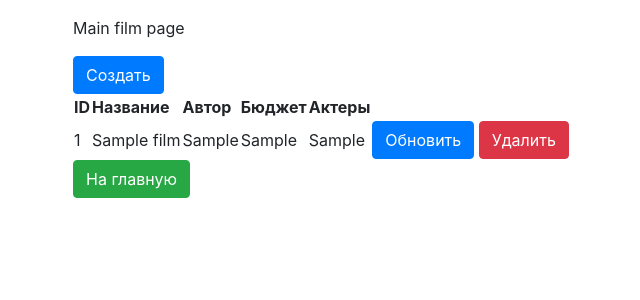
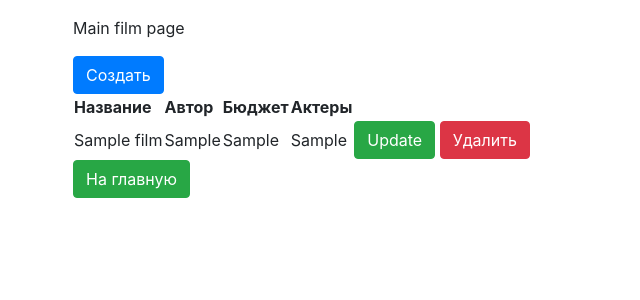
Before and after one commit to Romashka19/Framework, a PHP site: page /films/ in a window 1280 px wide. Shown: the top 300 px of the page, without its empty margins (117-757 px from the left). Run offline with PHP 8.4, Linux system fonts and the light colour scheme; tables that the repository leaves empty or names only in its code hold one stand-in row (values such as "Sample post").

Commit message:
git push

```diff
--- a/app/Controllers/FilmsController.php
+++ b/app/Controllers/FilmsController.php
@@ -33,16 +33,16 @@ class FilmsController extends Controller
     }
     public function update(){
         $db = Database::getInstance();
-        if(isset($_POST["Submit"])) {
+
             $id = $_POST['id'];
             $name = $_POST['name'];
             $director = $_POST['director'];
             $actors = $_POST['actors'];
             $budget = $_POST['budget'];
-            $db->create(
-                "UPDATE `films` SET name = '" . $name . "' , director='" . $director . "', actors='" . $actors . "', budget='" . $budget . "' WHERE id=" . $id);
-            ;
-        }
+
+            $db->update(
+                "UPDATE `films` SET name = '" . $name . "' , director='" . $director . "', actors='" . $actors . "', budget='" . $budget . "' WHERE id='$id'");
+
     }
     public function delete(){
         $db = Database::getInstance();
--- a/front-end/auth/register.php
+++ b/front-end/auth/register.php
@@ -1,6 +1,9 @@
 <a type="button" class="btn btn-success" href="/">На главную</a>
+
+<form action="register" method="POST">
 <ul>
     <li><label>Login<input type="text" name="login" ></label></li>
     <li><label>Pass<input type="password" name="password" ></label></li>
 </ul>
-<button type="submit" name="submit">Регистрация</button>
+<button type="submit" name="submit">Register</button>
+</form>
--- a/front-end/films/index.php
+++ b/front-end/films/index.php
@@ -2,7 +2,6 @@
 <a type="button" class="btn btn-primary" href="create">Cоздать</a>
 <table>
     <tr>
-        <th>ID</th>
         <th>Название</th>
         <th>Автор</th>
         <th>Бюджет</th>
@@ -11,38 +10,65 @@
     </tr>
     <?php foreach ($data as $list): ?>
     <?php //$list = ((object)$list); ?>
-    <tr>
-        <td><?=$list["id"]?></td>
-        <td><?=$list["name"]?></td>
-        <td><?=$list["director"]?></td>
-        <td><?=$list["budget"]?></td>
-        <td><?=$list["actors"]?></td>
+    <tr id="<?=$list["id"] ?>" >
+        <td data-target="name"><?=$list["name"]?></td>
+        <td data-target="director"><?=$list["director"]?></td>
+        <td data-target="budget"><?=$list["budget"]?></td>
+        <td data-target="actors"><?=$list["actors"]?></td>
         <td>
-            <button type="button" class="btn btn-primary" >Обновить</button>
+            <a href="#" class="btn btn-success updateData" data-role="update" data-id="<?php echo $list['id']; ?>">Update</a>
             <button type="button" class="btn btn-danger deleteBtn" >Удалить</button></td>
     </tr>
     <?php endforeach; ?>
 </table>
 <a type="button" class="btn btn-success" href="/">На главную</a>
 
+<!---SCRIPTS------------------------------------------------------------------------------ --->
 
 <script>
+    $(document).ready(function () {
 
-    $(document).ready(function () {
-        $('.deleteBtn').on('click', function () {
-            $('#deleteModal').modal('show');
-                $tr = $(this).closest('tr');
-                var data = $tr.children('td').map(function () {
-                    return $(this).text();
-                }).get();
+        $(document).on('click', 'a[data-role=update]', function () {
+            var id = $(this).data('id');
+            var name = $('#'+id).children('td[data-target=name]').text();
+            var director = $('#'+id).children('td[data-target=director]').text();
+            var actors = $('#'+id).children('td[data-target=actors]').text();
+            var budget = $('#'+id).children('td[data-target=budget]').text();
 
-                console.log(data);
+            $('#name').val(name);
+            $('#director').val(director);
+            $('#actors').val(actors);
+            $('#budget').val(budget);
+            $('#filmID').val(id);
 
-                $('#delete_id').val(data[0]);
+            $('#updateModal').modal('toggle');
+        })
+
+        $('#Submit').click(function () {
+            var id = $('#filmID').val();
+            var name = $('#name').val();
+            var director = $('#director').val();
+            var actors = $('#actors').val();
+            var budget = $('#budget').val();
+
+            $.ajax({
+                url : '/films/update',
+                method : "POST",
+                dataType: "json",
+                data : {
+                    id : id, name : name, director : director,
+                    actors : actors, budget : budget},
+                success : function (response) {
+                    $('#'+id).children('td[data-target=name]').text(name);
+                    $('#'+id).children('td[data-target=director]').text(director);
+                    $('#'+id).children('td[data-target=actors]').text(actors);
+                    $('#'+id).children('td[data-target=budget]').text(budget);
+                    $('#updateModal').modal('toggle');
+                }
+            })
 
         });
     });
-
 </script>
 <!--- MODAL DELETE------------------------------------------------------------------------------------------- -->
 <div class="modal fade" id="deleteModal" tabindex="-1" role="dialog" aria-labelledby="exampleModalLabel" aria-hidden="true">
@@ -68,3 +94,43 @@
     </div>
   </div>
 </div>
+<!--- MODAL UPDATE------------------------------------------------------------------------------------------ -->
+<div class="modal" id="updateModal" tabindex="-1" role="dialog">
+    <div class="modal-dialog" role="document">
+        <div class="modal-content">
+            <div class="modal-header">
+                <h5 class="modal-title">UPDATE</h5>
+                <button type="button" class="close" data-dismiss="modal" aria-label="Close">
+                    <span aria-hidden="true">&times;</span>
+                </button>
+            </div>
+            <form action="update" method="POST">
+            <div class="modal-body">
+                <div class="form-group">
+                    <label>Name</label>
+                    <input type="text" id="name" class="form-control">
+                </div>
+                <div class="form-group">
+                    <label>Director</label>
+                    <input type="text" id="director" class="form-control">
+                </div>
+                <div class="form-group">
+                    <label>Actors</label>
+                    <input type="text" id="actors" class="form-control">
+                </div>
+                <div class="form-group">
+                    <label>Budget</label>
+                    <input type="text" id="budget" class="form-control">
+                </div>
+                <div class="form-group">
+                    <input type="hidden" id="filmID" class="form-control">
+                </div>
+
+            </div>
+            <div class="modal-footer">
+                <a href="#" id="Submit" name="Submit" class="btn btn-primary pull-right">UPDATE</a>
+                <button type="button" class="btn btn-secondary pull-left" data-dismiss="modal">Close</button>
+            </div>
+            </form>
+        </div>
+    </div>
```
Also changed, not shown: app/Controllers/AuthController.php (+17 -3 lines).
